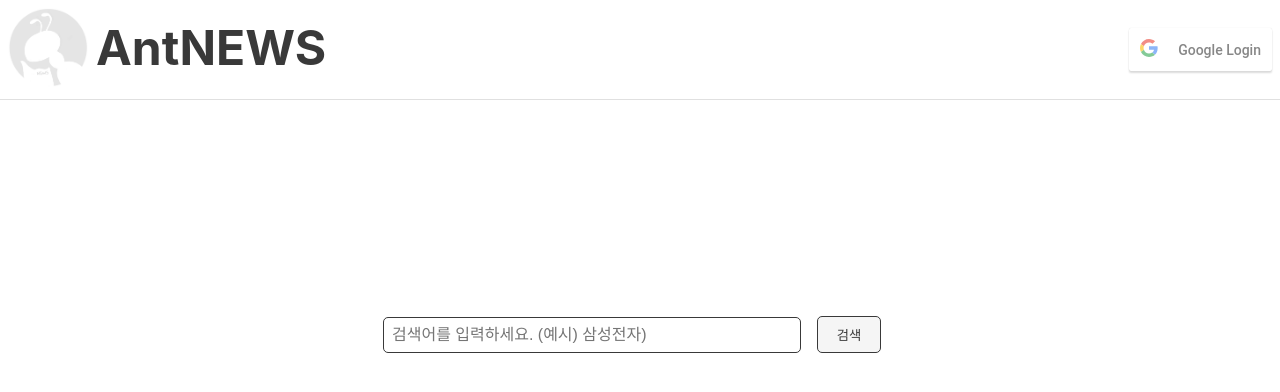
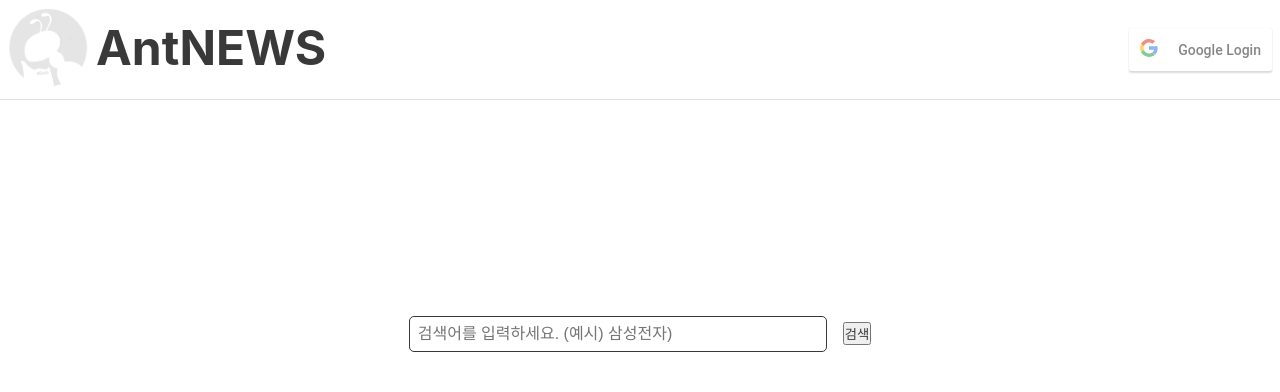
Before and after one commit to The-Universe-H-D/ant-news, a React (Create React App) app: page / in a window 1280 px wide. Shown: the top 392 px of the page. Built offline with nearby package versions, Linux system fonts and the light colour scheme.

Commit message:
검색버튼 눌러서 api 가져오기 테스트 구현

```diff
--- a/src/components/HomeComponent.js
+++ b/src/components/HomeComponent.js
@@ -3,12 +3,12 @@ import SearchInput from './SearchInput';
 import '../assets/scss/HomeComponent.scss';
 import Header from './Header';
 
-function HomeComponent() {
+function HomeComponent({ onGetApi }) {
 	return (
 		<div>
 			<Header />
 			<section className="home_section">
-				<SearchInput />
+				<SearchInput onGetApi={onGetApi} />
 			</section>
 		</div>
 	);
--- a/src/components/SearchInput.js
+++ b/src/components/SearchInput.js
@@ -1,16 +1,12 @@
 import React from 'react';
-import Button from './Button';
 import '../assets/scss/SearchInput.scss';
-import { Link } from 'react-router-dom';
 
-function SearchInput() {
+function SearchInput({ onGetApi }) {
 	return (
 		<div className="SearchInput">
-			<form>
+			<form onSubmit={onGetApi}>
 				<input type="text" placeholder="검색어를 입력하세요. (예시) 삼성전자)" />
-				<Link to="/search">
-					<Button>검색</Button>
-				</Link>
+				<button type="submit">검색</button>
 			</form>
 		</div>
 	);
--- a/src/containers/HomeContainer.js
+++ b/src/containers/HomeContainer.js
@@ -1,10 +1,17 @@
 import React from 'react';
+import { useDispatch, useSelector } from 'react-redux';
 import HomeComponent from '../components/HomeComponent';
+import { getApiAsync } from '../modules/getAPI';
 
 function HomeContainer() {
+	const dispatch = useDispatch();
+	const onGetApi = e => {
+		e.preventDefault();
+		dispatch(getApiAsync());
+	};
 	return (
 		<div>
-			<HomeComponent />
+			<HomeComponent onGetApi={onGetApi} />
 		</div>
 	);
 }
--- a/src/modules/getAPI.js
+++ b/src/modules/getAPI.js
@@ -11,20 +11,18 @@ export const getApiError = e => ({ type: GET_API_ERROR, e });
 export const getApiAsync = () => async (dispatch, getState) => {
 	try {
 		dispatch(getApi());
-		const data = await axios('http://antnews.azurewebsites.net/News/list?symbol=005930.KS&count=10');
+		const data = await axios('/News/list?symbol=005930.KS&count=10');
 		dispatch(getApiSuccess(data));
 	} catch (e) {
 		dispatch(getApiError(e));
 	}
 };
 
-const initialState = [
-	{
-		loading: false,
-		data: [],
-		error: null
-	}
-];
+const initialState = {
+	loading: false,
+	data: [],
+	error: null
+};
 export default function getApiReducer(state = initialState, action) {
 	switch (action.type) {
 		case GET_API:
```
